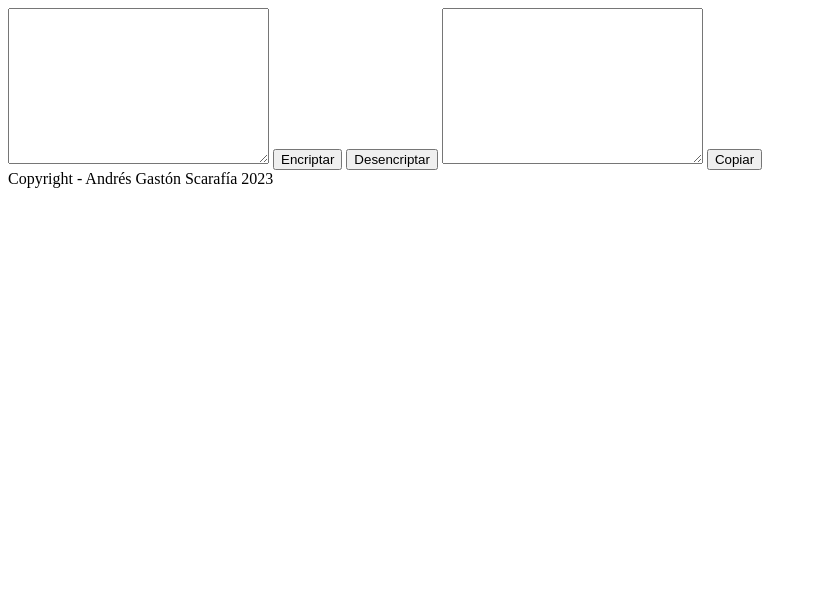
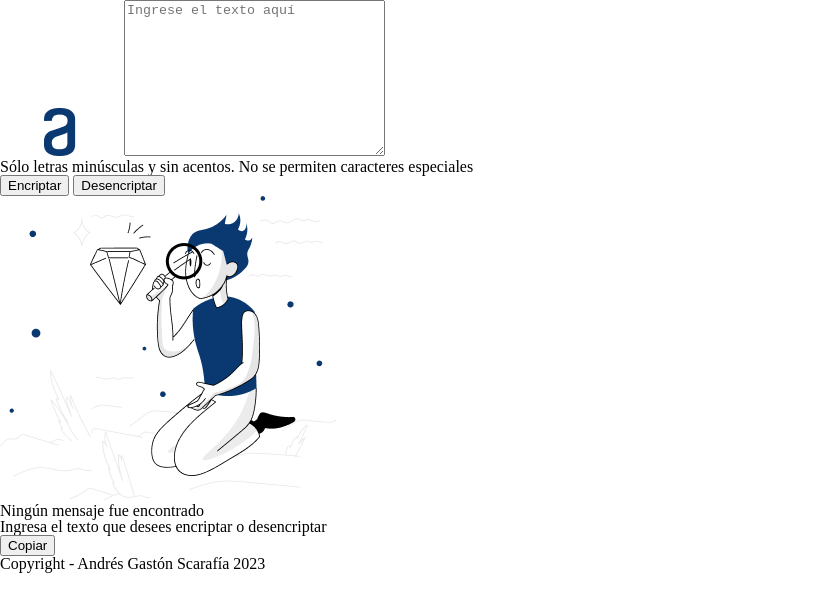
Before and after one commit to andresscarafia/alura-challenge-01, a plain HTML site: page index.html in a window 1280 px wide. Shown: the whole page, without its empty margins (0-825 px from the left). Drawn offline with Linux system fonts and the light colour scheme.

Commit message:
Resetea css, define mejor estructura básica HTML

```diff
--- a/index.html
+++ b/index.html
@@ -1,20 +1,29 @@
 <!DOCTYPE html>
-<html lang="en">
+<html lang="es">
 <head>
   <meta charset="UTF-8">
-  <meta http-equiv="X-UA-Compatible" content="IE=edge">
-  <meta name="viewport" content="width=device-width, initial-scale=1.0">
+  <link rel="stylesheet" href="reset.css">
   <link rel="stylesheet" href="styles.css">
-  <title>Challenge Desencriptador Alura</title>
+  <title>Encriptador de Texto</title>
 </head>
 <body>
-  <textarea name="texto-a-encriptar" id="" cols="30" rows="10"></textarea>
+  <img src="images/logo.png" alt="Logo de Alura en color azul">
+  <textarea name="texto-a-encriptar" id="" cols="30" rows="10" placeholder="Ingrese el texto aquí"></textarea>
+  <p>Sólo letras minúsculas y sin acentos. No se permiten caracteres especiales</p>
   <button>Encriptar</button>
   <button>Desencriptar</button>
-  <textarea name="texto-encriptado" id="" cols="30" rows="10"></textarea>
+  <div id="texto-encriptado">
+    <img src="images/persona.png" alt="Imagen de una persona mirando un diamante con una lupa">
+    <h3>Ningún mensaje fue encontrado</h3>
+    <p>Ingresa el texto que desees encriptar o desencriptar</p>
+  </div>
   <button>Copiar</button>
   <footer>
     Copyright - Andrés Gastón Scarafía 2023
   </footer>
 </body>
 </html>
+
+<script>
+
+</script>
--- /dev/null
+++ b/reset.css
@@ -0,0 +1,48 @@
+/* http://meyerweb.com/eric/tools/css/reset/
+   v2.0 | 20110126
+   License: none (public domain)
+*/
+
+html, body, div, span, applet, object, iframe,
+h1, h2, h3, h4, h5, h6, p, blockquote, pre,
+a, abbr, acronym, address, big, cite, code,
+del, dfn, em, img, ins, kbd, q, s, samp,
+small, strike, strong, sub, sup, tt, var,
+b, u, i, center,
+dl, dt, dd, ol, ul, li,
+fieldset, form, label, legend,
+table, caption, tbody, tfoot, thead, tr, th, td,
+article, aside, canvas, details, embed,
+figure, figcaption, footer, header, hgroup,
+menu, nav, output, ruby, section, summary,
+time, mark, audio, video {
+	margin: 0;
+	padding: 0;
+	border: 0;
+	font-size: 100%;
+	font: inherit;
+	vertical-align: baseline;
+}
+/* HTML5 display-role reset for older browsers */
+article, aside, details, figcaption, figure,
+footer, header, hgroup, menu, nav, section {
+	display: block;
+}
+body {
+	line-height: 1;
+}
+ol, ul {
+	list-style: none;
+}
+blockquote, q {
+	quotes: none;
+}
+blockquote:before, blockquote:after,
+q:before, q:after {
+	content: '';
+	content: none;
+}
+table {
+	border-collapse: collapse;
+	border-spacing: 0;
+}
```
